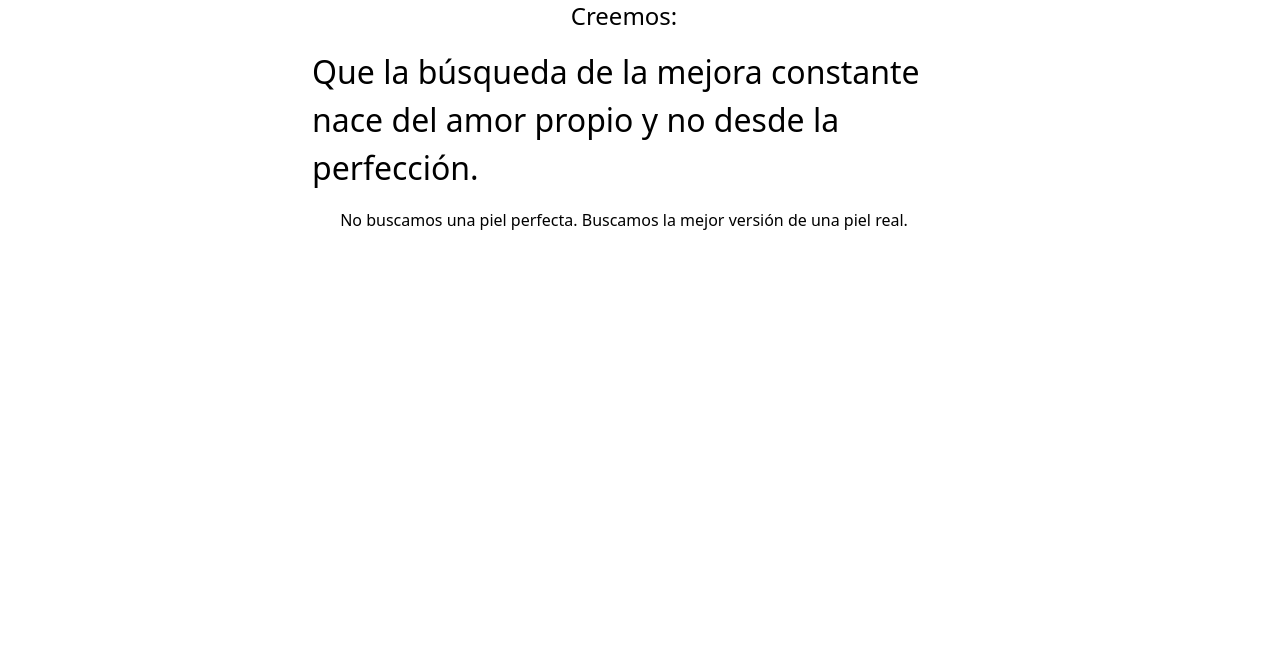
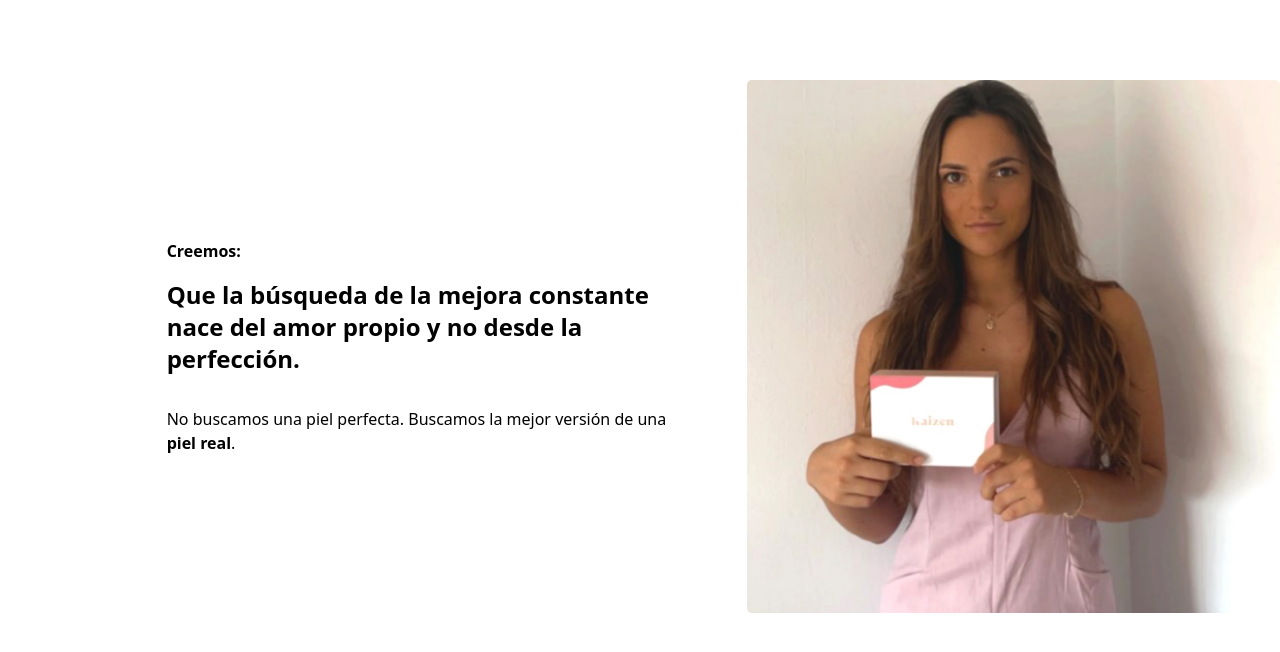
Before and after one commit to requin883/newtemplates, a website: page src/index.html in a window 1280 px wide. Drawn offline with nearby package versions, Linux system fonts and the light colour scheme.

Commit message:
Fix issues

```diff
--- a/src/index.html
+++ b/src/index.html
@@ -14,38 +14,41 @@
   <div id="aboutussection3">
     <template v-if="mobile">
       <section id="aboutussection3-mobile">
-        <div class="flex flex-col justify-start items-start w-full gap-5">
+        <div class="flex flex-col justify-start items-start w-full gap-20">
           <div
-            class="flex flex-col justify-center items-start self-stretch flex-grow-0 flex-shrink-0 relative gap-5 px-4">
-            <p class="flex-grow-0 flex-shrink-0 text-lg text-left text-black">Creemos:</p>
-            <p class="flex-grow-0 flex-shrink-0 text-2xl text-left text-black">
+            class="flex flex-col justify-center items-start mt-10 self-stretch flex-grow-0 flex-shrink-0 relative  gap-3 px-4">
+            <p class="flex-grow-0 flex-shrink-0 font-bold text-lg text-left text-black">Creemos:</p>
+            <p class="flex-grow-0 pl-4 flex-shrink-0 font-bold text-2xl text-left text-black">
               Que la búsqueda de la mejora constante nace del amor propio y no desde la perfección.
             </p>
-            <p class="flex-grow-0 flex-shrink-0 text-base text-left text-black">
-              <span class="flex-grow-0 flex-shrink-0 text-base text-left text-black">No buscamos una piel perfecta.
-              </span><br /><span class="flex-grow-0 flex-shrink-0 text-base text-left text-black">Buscamos la mejor
+            <p class="flex-grow-0 flex-shrink-0 mt-10 text-lg text-left text-black">
+              <span class="flex-grow-0 flex-shrink-0 text-left text-black">No buscamos una piel
+                perfecta.
+              </span><br /><span class="flex-grow-0 flex-shrink-0  text-left text-black">Buscamos la mejor
                 versión de
-                una piel real.</span>
+                una <b> piel real</b>.</span>
             </p>
           </div>
-          <img class="w-full" src="./assets/about_image_02.png" alt="">
+          <img class="w-full" src="./assets/paula.png " alt="">
         </div>
       </section>
     </template>
     <template v-else>
-      <section id="aboutussection3-desktop">
-        <div class="grid grid-flow-col place-items-center w-full gap-[2rem]">
-          <div class="flex flex-col w-[50%] justify-center items-center flex-grow gap-4">
-            <p class="flex-grow-0 flex-shrink text-2xl text-left text-black">Creemos:</p>
-            <p class="flex-grow-0 flex-shrink text-[32px] text-left text-black">
-              Que la búsqueda de la mejora constante nace del amor propio y no desde la perfección.
+      <section id="aboutussection3-desktop bg-gray-100 w-full">
+        <div class="max-w-[1440px] grid grid-flow-col place-items-center gap-20 py-20">
+          <div class="justify-self-end w-[75%]">
+            <p class="font-bold mb-4">Creemos:</p>
+            <p class="font-bold text-2xl mb-8">Que la búsqueda de la mejora constante nace del amor propio y no
+              desde la
+              perfección.
             </p>
-            <p class="flex-grow-0 flex-shrink text-base text-left text-black">
-              No buscamos una piel perfecta. Buscamos la mejor versión de una piel real.
-            </p>
+            <p>No buscamos una piel perfecta. Buscamos la mejor versión de una <b> piel real</b>.</p>
           </div>
-          <img class="w-full md:w-[50%]" src="./assets/creemos_image.png" alt="">
+          <div class="justify-self-end self-center">
+            <img class="w-full object-fit" src="./assets/paula.png" alt="">
+          </div>
         </div>
+  </div>
   </div>
   </section>
   </template>
```
Also changed, not shown: dist/output.css.
